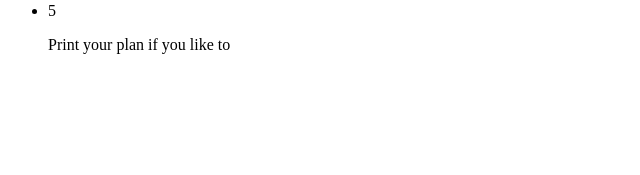
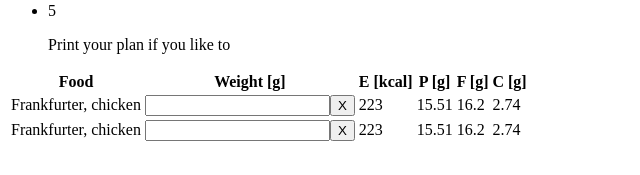
Before and after one commit to kwojtach/react-nutritioner, a React app: page / in a window 1280 px wide. Shown: the part 622-797 px from the top of the page, without its empty margins (0-640 px from the left). Built offline with nearby package versions, Linux system fonts and the light colour scheme; no server answers.

Commit message:
Food Plan component added with table containing dummy data

```diff
--- a/src/App.js
+++ b/src/App.js
@@ -4,6 +4,7 @@ import Layout from './components/Layout/Layout';
 import Header from './components/Header/Header';
 import SearchList from './components/SearchList/SearchList';
 import FoodSection from './containers/FoodDescription/FoodDescription';
+import FoodPlan from './containers/FoodPlan/FoodPlan';
 
 class App extends Component {
   render() {
@@ -12,6 +13,7 @@ class App extends Component {
         <Header/>
         <SearchList/>
         <FoodSection/>
+        <FoodPlan/>
       </Layout>
     );
   }
--- /dev/null
+++ b/src/containers/FoodDescription/FoodDetails/Table/Table.js
@@ -0,0 +1,23 @@
+import React from 'react';
+
+const table = (props) => {
+  return (
+    <table className={props.tableClass}>
+      <thead>
+        <tr>
+          <th>{props.title}</th>
+          <th>Value per 100g</th>
+        </tr>
+      </thead>
+      <tbody>
+      { props.elements.map(element =>
+        <tr key={element.nutrient_id}>
+          <td>{element.name} ({element.name.slice(0,1)})</td>
+          <td>{element.value} {element.unit}</td>
+        </tr>) }
+      </tbody>
+    </table>
+  )
+};
+
+export default table;
--- /dev/null
+++ b/src/containers/FoodPlan/FoodPlan.js
@@ -0,0 +1,48 @@
+import React, { Component } from 'react';
+
+import classes from './FoodPlan.scss';
+
+class FoodPlan extends Component {
+  render() {
+    return (
+      <table className={classes.FoodPlan}>
+        <thead>
+          <tr>
+            <th>Food</th>
+            <th>Weight [g]</th>
+            <th>E [kcal]</th>
+            <th>P [g]</th>
+            <th>F [g]</th>
+            <th>C [g]</th>
+          </tr>
+        </thead>
+        <tbody>
+          <tr >
+            <td>Frankfurter, chicken</td>
+            <td>
+              <input type="number" min="1"/>
+              <button>X</button>
+            </td>
+            <td>223</td>
+            <td>15.51</td>
+            <td>16.2</td>
+            <td>2.74</td>
+          </tr>
+          <tr >
+            <td>Frankfurter, chicken</td>
+            <td>
+              <input type="number" min="1"/>
+              <button>X</button>
+            </td>
+            <td>223</td>
+            <td>15.51</td>
+            <td>16.2</td>
+            <td>2.74</td>
+          </tr>
+        </tbody>
+      </table>
+    );
+  };
+}
+
+export default FoodPlan;
--- /dev/null
+++ b/src/containers/FoodPlan/FoodPlan.scss
@@ -0,0 +1,79 @@
+.FoodPlan {
+  width: 100%;
+  border-spacing: initial;
+
+  thead {
+    th {
+      background-color: lightskyblue;
+      font-weight: 400;
+      font-size: 2rem;
+      padding: 1.2rem .7rem;
+    }
+  }
+
+  tbody {
+    td {
+      font-size: 1.5rem;
+      padding: 1.2rem .7rem;
+    }
+  }
+
+  tr {
+    &:nth-child(2n) {
+      background-color: #ddd;
+    }
+
+    th,
+    td{
+      text-align: right;
+    }
+    th:first-of-type,
+    td:first-of-type{
+      text-align: left;
+    }
+  }
+
+  input {
+    height: 3rem;
+    width: 7.2rem;
+    font-size: 1.5rem;
+    border: none;
+    color: inherit;
+    background-color: #eee;
+    text-align: center;
+    border-radius: 10rem;
+    transition: all .2s;
+
+    &:focus {
+      outline: none;
+      box-shadow: 0 1rem 2.5rem rgba(black, 0.2);
+    }
+  }
+
+  button,
+  button:link,
+  button:visited {
+    font-size: 1.5rem;
+    background-color: lightskyblue;
+    border: none;
+    color: #eee;
+    text-transform: uppercase;
+    cursor: pointer;
+    align-items: center;
+    transition: all .2s;
+    height: 3rem;
+    width: 3rem;
+    padding: .7rem .5rem;
+    border-radius: 50%;
+    justify-content: center;
+    display: inline-block;
+  }
+
+  button:hover {
+    background-color: blue;
+  }
+
+  button:focus {
+    outline: none;
+  }
+}
```
